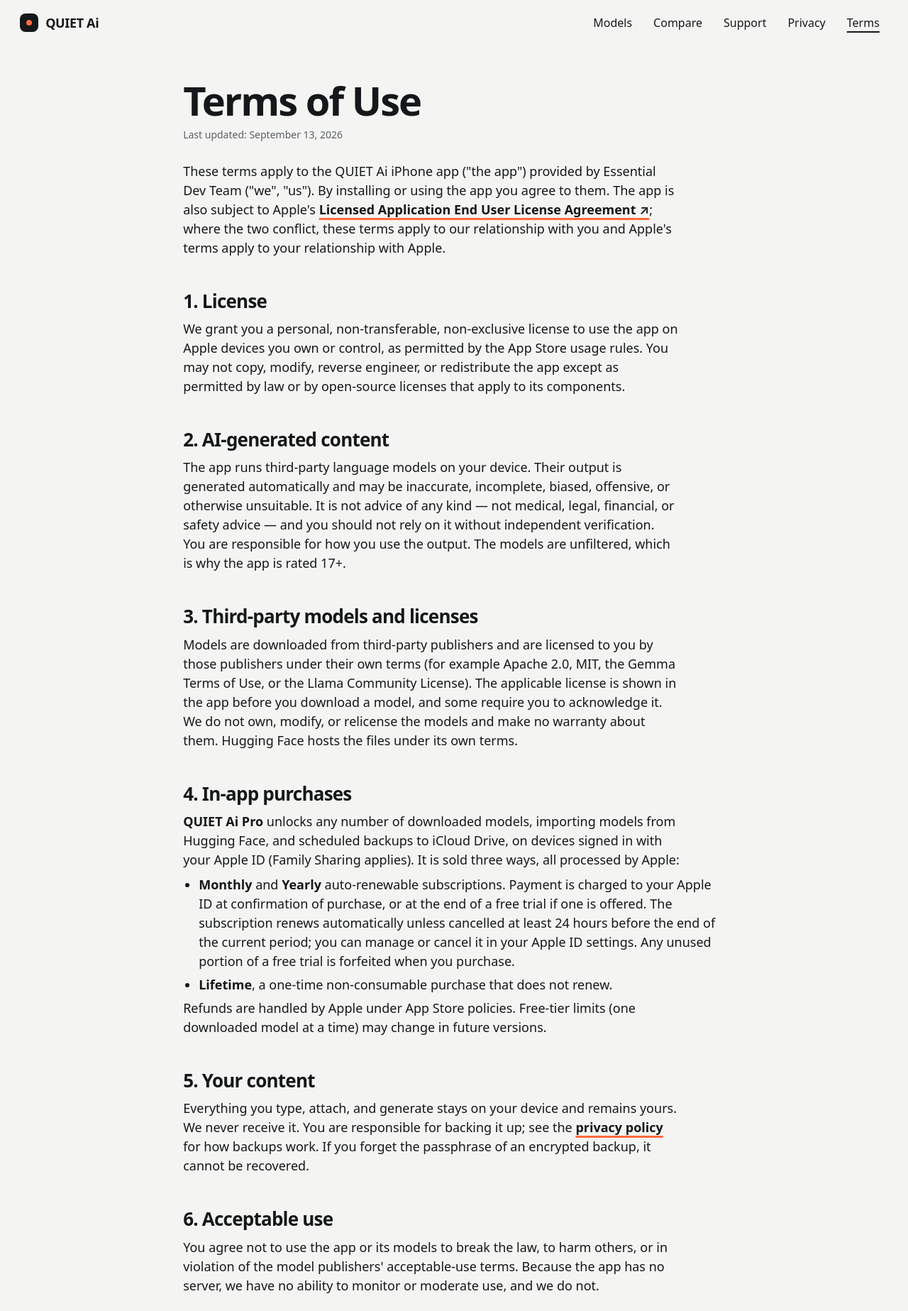
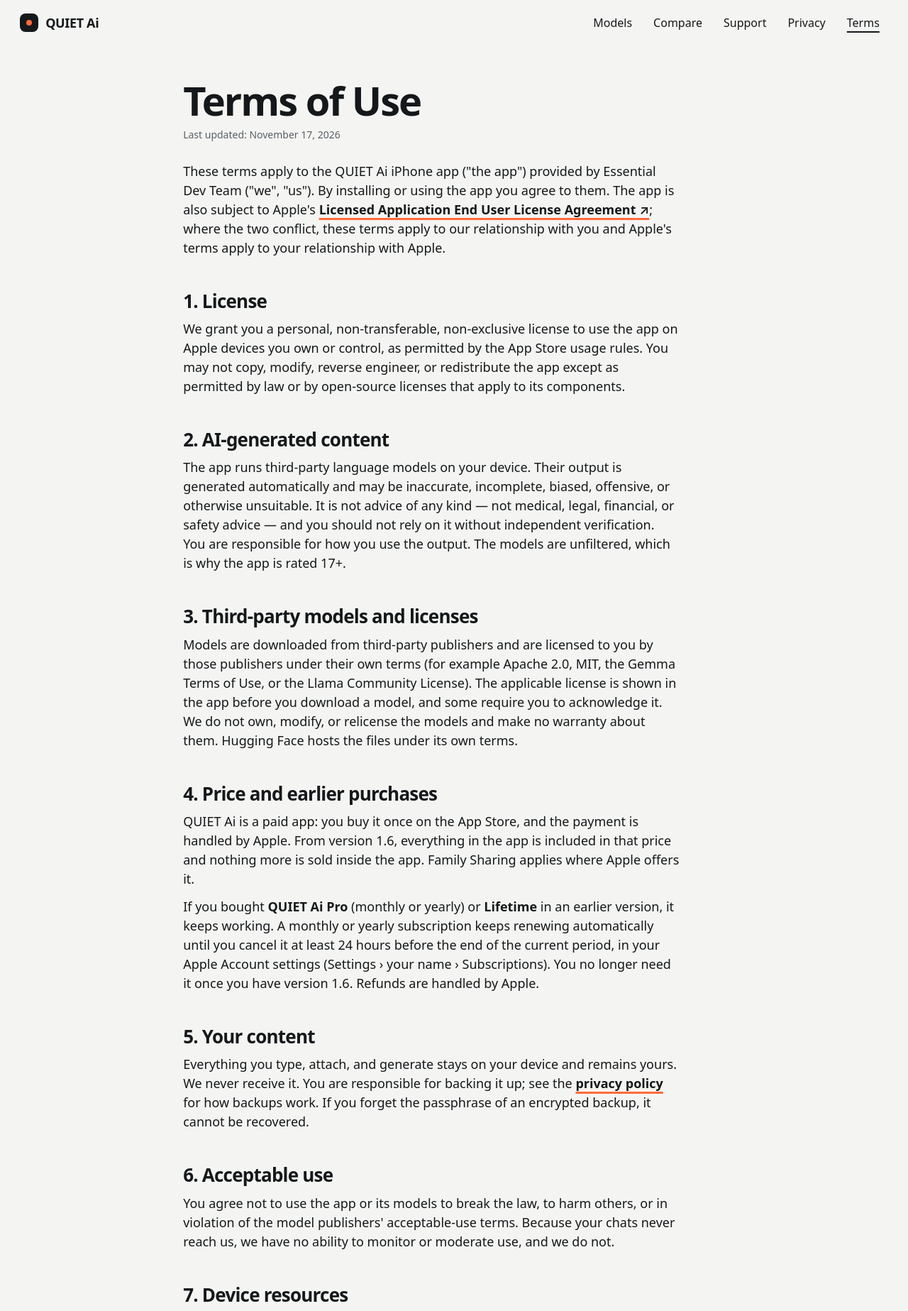
Before and after one commit to snrgwa-bot/QUIET-Ai, a plain HTML site: page terms.html in a window 1280 px wide. Shown: the top 1847 px of the page at 71% size. Drawn offline with Linux system fonts and the light colour scheme.

Commit message:
Legal pages for the paid app: Terms section 4, Privacy (purchases, voice, calendar, camera, hosting), Support delete answer; softer absolute claims
Co-Authored-By: Claude Fable 5.2 <noreply@anthropic.com>

```diff
--- a/terms.html
+++ b/terms.html
@@ -18,7 +18,7 @@
 
   <main class="wrap doc">
     <h1>Terms of Use</h1>
-    <p class="updated">Last updated: September 13, 2026</p>
+    <p class="updated">Last updated: November 17, 2026</p>
 
     <p>These terms apply to the QUIET Ai iPhone app ("the app") provided by Essential Dev Team ("we", "us"). By installing or using the app you agree to them. The app is also subject to Apple's <a href="https://www.apple.com/legal/internet-services/itunes/dev/stdeula/">Licensed Application End User License Agreement</a>; where the two conflict, these terms apply to our relationship with you and Apple's terms apply to your relationship with Apple.</p>
 
@@ -31,19 +31,16 @@
     <h2>3. Third-party models and licenses</h2>
     <p>Models are downloaded from third-party publishers and are licensed to you by those publishers under their own terms (for example Apache 2.0, MIT, the Gemma Terms of Use, or the Llama Community License). The applicable license is shown in the app before you download a model, and some require you to acknowledge it. We do not own, modify, or relicense the models and make no warranty about them. Hugging Face hosts the files under its own terms.</p>
 
-    <h2>4. In-app purchases</h2>
-    <p><strong>QUIET Ai Pro</strong> unlocks any number of downloaded models, importing models from Hugging Face, and scheduled backups to iCloud Drive, on devices signed in with your Apple ID (Family Sharing applies). It is sold three ways, all processed by Apple:</p>
-    <ul>
-      <li><strong>Monthly</strong> and <strong>Yearly</strong> auto-renewable subscriptions. Payment is charged to your Apple ID at confirmation of purchase, or at the end of a free trial if one is offered. The subscription renews automatically unless cancelled at least 24 hours before the end of the current period; you can manage or cancel it in your Apple ID settings. Any unused portion of a free trial is forfeited when you purchase.</li>
-      <li><strong>Lifetime</strong>, a one-time non-consumable purchase that does not renew.</li>
-    </ul>
-    <p>Refunds are handled by Apple under App Store policies. Free-tier limits (one downloaded model at a time) may change in future versions.</p>
+    <h2>4. Price and earlier purchases</h2>
+    <p>QUIET Ai is a paid app: you buy it once on the App Store, and the payment is handled by Apple. From version 1.6, everything in the app is included in that price and nothing more is sold inside the app. Family Sharing applies where Apple offers it.</p>
+    <p>If you bought <strong>QUIET Ai Pro</strong> (monthly or yearly) or <strong>Lifetime</strong> in an earlier version, it keeps working. A monthly or yearly subscription keeps renewing automatically until you cancel it at least 24 hours before the end of the current period, in your Apple Account settings (Settings › your name › Subscriptions). You no longer need it once you have version 1.6. Refunds are handled by Apple.</p>
+
 
     <h2>5. Your content</h2>
     <p>Everything you type, attach, and generate stays on your device and remains yours. We never receive it. You are responsible for backing it up; see the <a href="privacy.html">privacy policy</a> for how backups work. If you forget the passphrase of an encrypted backup, it cannot be recovered.</p>
 
     <h2>6. Acceptable use</h2>
-    <p>You agree not to use the app or its models to break the law, to harm others, or in violation of the model publishers' acceptable-use terms. Because the app has no server, we have no ability to monitor or moderate use, and we do not.</p>
+    <p>You agree not to use the app or its models to break the law, to harm others, or in violation of the model publishers' acceptable-use terms. Because your chats never reach us, we have no ability to monitor or moderate use, and we do not.</p>
 
     <h2>7. Device resources</h2>
     <p>Running language models uses significant memory, storage, battery, and can warm the device. The app estimates fit and speed for your device and protects itself against memory pressure, but performance varies and the estimates are not guarantees. Model files can be several gigabytes; you are responsible for the data usage of downloads.</p>
```
Also changed, not shown: index.html (+1 -1 lines), privacy.html (+12 -7 lines), support.html (+1 -1 lines).
